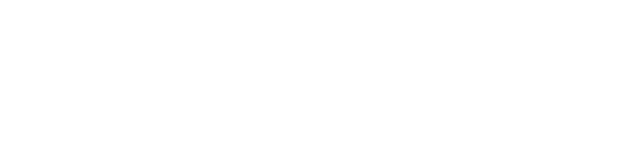
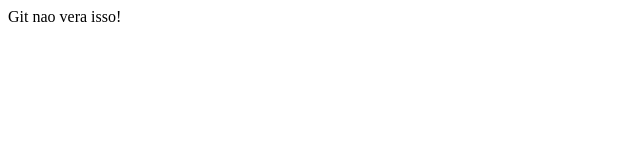
Before and after one commit to mnfera/site, a plain HTML site: page index.html in a window 1280 px wide. Shown: the whole page, without its empty margins (0-640 px from the left). Drawn offline with Linux system fonts and the light colour scheme.

Commit message:
Alteração2 do arquivo index.html

```diff
--- a/index.html
+++ b/index.html
@@ -5,5 +5,6 @@
         <title> Meu Site </title>
     </head>
     <body>
+    	Git nao vera isso!
     </body>
     </html>
```
